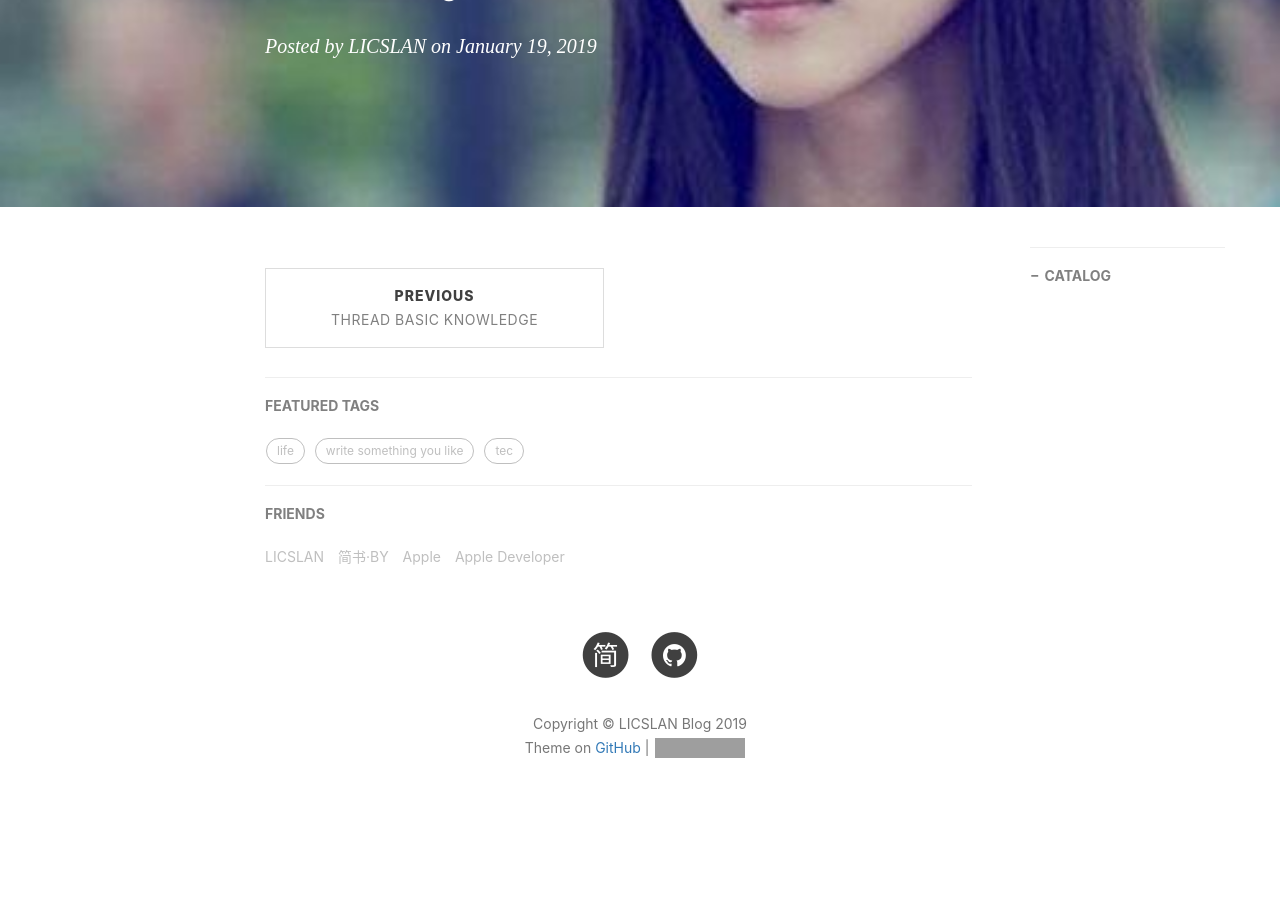
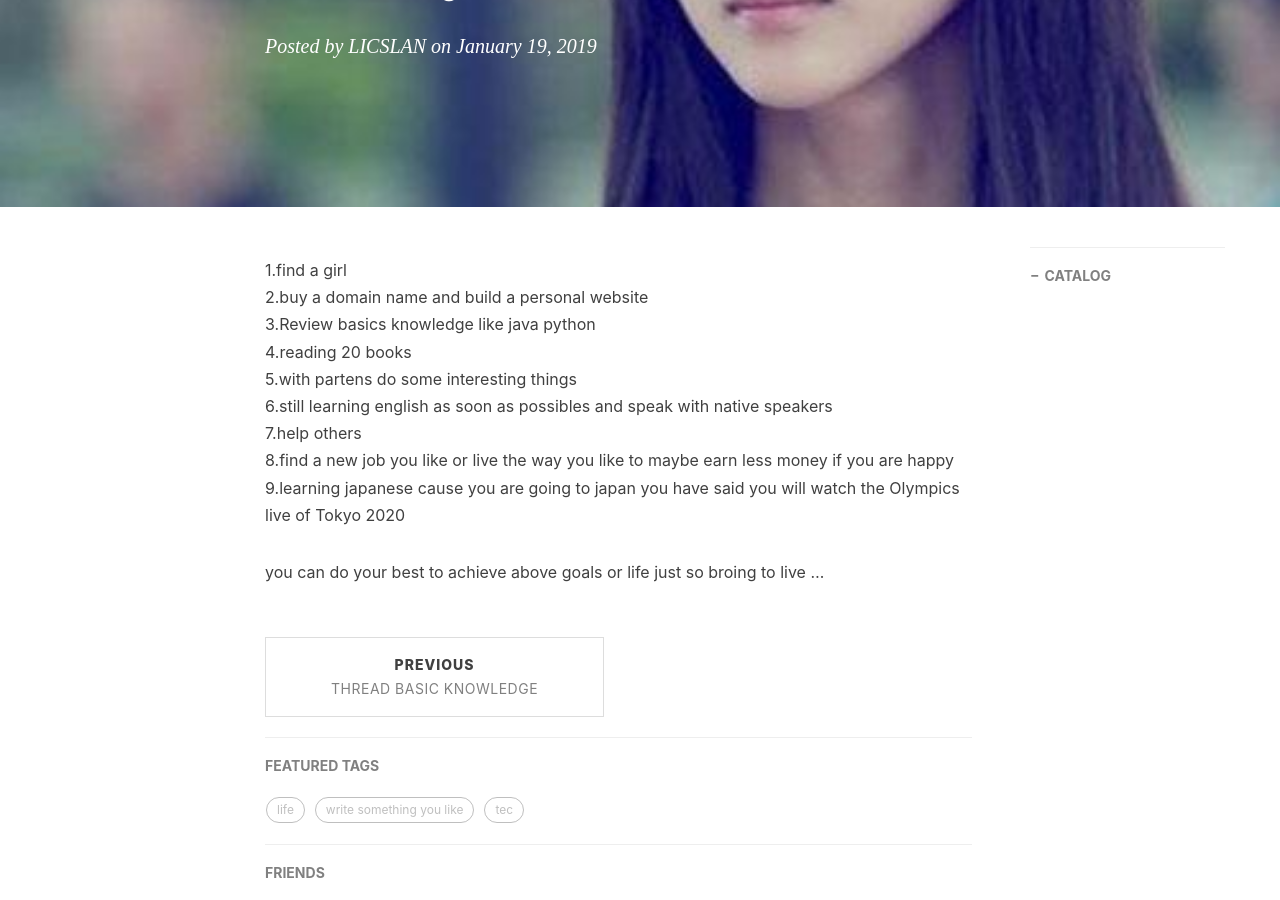
Before and after one commit to licslan/licslan.github.io, a Jekyll site: the page built from _posts/2019-01-19-some improtant things i gotta to go for it.md, in a window 1280 px wide and 900 px high, scrolled down 376 px. Built offline with Jekyll 4.4.1, drawn with Linux system fonts in a browser that asks for light colours; nearby versions of some CDN libraries; comment, search, counter and statistics services are not loaded; before the commit the page ends 1228 px from its top, so only the background shows below that; grey boxes are pictures that could not be loaded.

Commit message:
Update 2019-01-19-some improtant things i gotta to go for it.md

```diff
--- a/_posts/2019-01-19-some improtant things i gotta to go for it.md
+++ b/_posts/2019-01-19-some improtant things i gotta to go for it.md
@@ -10,3 +10,14 @@ tags:
      - 随笔
      - do something
 ---
+1.find a girl <br>
+2.buy a domain name and build a personal website <br>
+3.Review basics knowledge like java  python <br>
+4.reading 20 books <br>
+5.with partens do some interesting things <br>
+6.still learning english as soon as possibles and speak with native speakers <br>
+7.help others <br>
+8.find a new job you like or live the way you like to maybe earn less money if you are happy <br>
+9.learning japanese cause you are going to japan you have said you will watch the Olympics live of Tokyo  2020
+
+you can do your best to achieve above goals  or life just so broing to live ...
```
